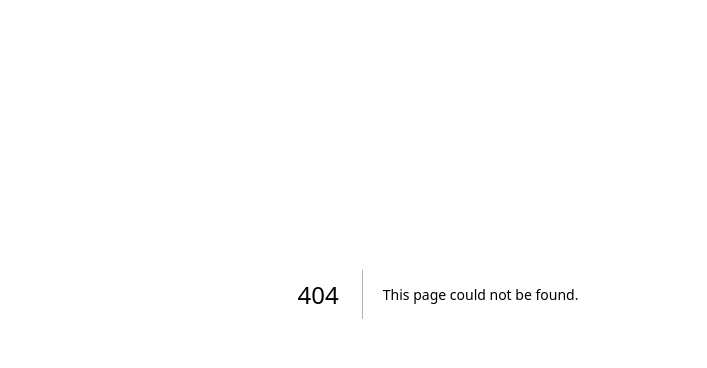
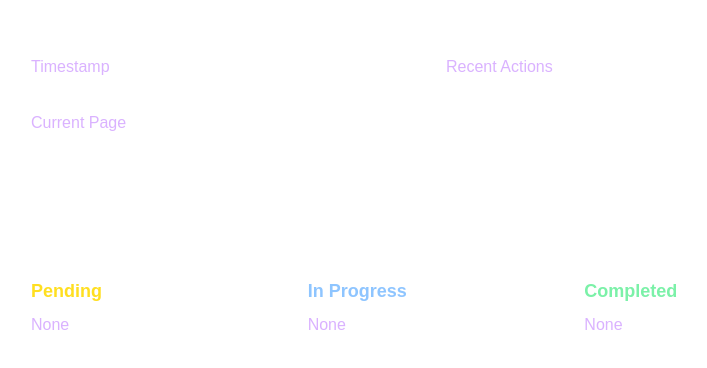
Before and after one commit to rootlodge/projectaware, a Next.js app: page /app-orchestration in a window 1280 px wide. Before the commit this address had no page. Shown: the part 106-474 px from the top of the page, without its empty margins (202-909 px from the left). Built offline with nearby package versions, Linux system fonts and the light colour scheme.

Commit message:
Add Agent Orchestration Dashboard and update memory database
- Introduced AgentOrchestrationDashboard component for managing agent tasks and context.
- Updated Home component to include orchestration tab.

```diff
--- /dev/null
+++ b/src/app/app-orchestration/page.tsx
@@ -0,0 +1,6 @@
+'use client';
+import AgentOrchestrationDashboard from '@/components/AgentOrchestrationDashboard';
+
+export default function AppOrchestrationPage() {
+  return <AgentOrchestrationDashboard />;
+}
--- a/src/app/page.tsx
+++ b/src/app/page.tsx
@@ -10,7 +10,8 @@ import EmotionDisplay from '@/components/EmotionDisplay';
 import ModelSelectorNew from '@/components/ModelSelectorNew';
 import OllamaTest from '@/components/OllamaTest';
 import MemoryDashboard from '@/components/MemoryDashboard';
-import { Brain, Cpu, Users, Heart, Settings, BarChart3, Database, MessageCircle } from 'lucide-react';
+import { Brain, Cpu, Users, Heart, Settings, BarChart3, Database, MessageCircle, Zap } from 'lucide-react';
+import AgentOrchestrationDashboard from '@/components/AgentOrchestrationDashboard';
 
 export default function Home() {
   const [activeTab, setActiveTab] = useState('dashboard');
@@ -90,6 +91,7 @@ export default function Home() {
     { id: 'agents', name: 'Agent Manager', icon: Users },
     { id: 'emotions', name: 'Emotion Engine', icon: Heart },
     { id: 'memory', name: 'Memory Analytics', icon: Database },
+    { id: 'orchestration', name: 'Orchestration', icon: Zap },
     { id: 'system', name: 'System Status', icon: Cpu },
     { id: 'settings', name: 'Settings', icon: Settings }
   ];
@@ -158,17 +160,16 @@ export default function Home() {
         {activeTab === 'agents' && <AgentManager />}
         {activeTab === 'emotions' && <EmotionDisplay />}
         {activeTab === 'memory' && <MemoryDashboard />}
+        {activeTab === 'orchestration' && <AgentOrchestrationDashboard />}
         {activeTab === 'system' && <SystemStatus />}
         {activeTab === 'settings' && (
           <div className="space-y-6">
             <div className="bg-white/5 backdrop-blur-sm rounded-xl p-8 border border-white/10">
               <h2 className="text-2xl font-bold text-white mb-6">Settings</h2>
-
               {/* Ollama Test Section */}
               <div className="mb-8">
                 <OllamaTest />
               </div>
-
               {/* Model Selection Section */}
               <ModelSelectorNew onModelChange={(model: string) => {
                 console.log('Model changed to:', model);
--- /dev/null
+++ b/src/components/AgentOrchestrationDashboard.tsx
@@ -0,0 +1,133 @@
+import React, { useEffect, useState } from 'react';
+
+interface ContextSnapshot {
+  timestamp: string;
+  recentActions: string[];
+  currentPage: string;
+  userId?: string;
+  deviceType?: string;
+  environment?: string;
+}
+
+interface OrchestrationTask {
+  id: string;
+  description: string;
+  requiredAgents: string[];
+  status: 'pending' | 'in_progress' | 'completed';
+}
+
+export default function AgentOrchestrationDashboard() {
+  const [context, setContext] = useState<ContextSnapshot | null>(null);
+  const [pending, setPending] = useState<OrchestrationTask[]>([]);
+  const [inProgress, setInProgress] = useState<OrchestrationTask[]>([]);
+  const [completed, setCompleted] = useState<OrchestrationTask[]>([]);
+  const [loading, setLoading] = useState(true);
+  const [error, setError] = useState<string | null>(null);
+
+  useEffect(() => {
+    let mounted = true;
+    const fetchData = async () => {
+      setLoading(true);
+      setError(null);
+      try {
+        const contextRes = await fetch('/api/agents/context');
+        const contextData = await contextRes.json();
+        const orchRes = await fetch('/api/agents/orchestrate', { method: 'POST' });
+        const orchData = await orchRes.json();
+        if (!mounted) return;
+        setContext(contextData);
+        setPending(orchData.pending || []);
+        setInProgress(orchData.inProgress || []);
+        setCompleted(orchData.completed || []);
+      } catch (err) {
+        setError('Unable to load orchestration data.');
+      } finally {
+        setLoading(false);
+      }
+    };
+    fetchData();
+    return () => { mounted = false; };
+  }, []);
+
+  return (
+    <main className="max-w-4xl mx-auto py-10 px-4 space-y-8">
+      <h1 className="text-3xl font-bold text-white mb-6">Agent Orchestration Dashboard</h1>
+      {loading ? (
+        <div className="text-purple-300">Loading...</div>
+      ) : error ? (
+        <div className="text-red-400">{error}</div>
+      ) : (
+        <>
+          <section className="bg-white/5 rounded-xl p-6 border border-white/10 mb-6">
+            <h2 className="text-xl font-semibold text-white mb-2">Current Context</h2>
+            <dl className="grid grid-cols-1 md:grid-cols-2 gap-4">
+              <div>
+                <dt className="text-purple-300">Timestamp</dt>
+                <dd className="text-white mb-2">{context?.timestamp}</dd>
+                <dt className="text-purple-300">Current Page</dt>
+                <dd className="text-white mb-2">{context?.currentPage}</dd>
+                {context?.userId && <><dt className="text-purple-300">User ID</dt><dd className="text-white mb-2">{context.userId}</dd></>}
+                {context?.deviceType && <><dt className="text-purple-300">Device</dt><dd className="text-white mb-2">{context.deviceType}</dd></>}
+                {context?.environment && <><dt className="text-purple-300">Environment</dt><dd className="text-white mb-2">{context.environment}</dd></>}
+              </div>
+              <div>
+                <dt className="text-purple-300">Recent Actions</dt>
+                <dd className="text-white mb-2">
+                  {context?.recentActions?.length ? (
+                    <ul className="list-disc ml-5">
+                      {context.recentActions.map((a, i) => <li key={i}>{a}</li>)}
+                    </ul>
+                  ) : 'None'}
+                </dd>
+              </div>
+            </dl>
+          </section>
+          <section className="bg-white/5 rounded-xl p-6 border border-white/10 mb-6">
+            <h2 className="text-xl font-semibold text-white mb-2">Orchestration Tasks</h2>
+            <div className="grid grid-cols-1 md:grid-cols-3 gap-4">
+              <div>
+                <h3 className="text-lg font-bold text-yellow-300 mb-2">Pending</h3>
+                {pending.length ? (
+                  <ul className="space-y-2">
+                    {pending.map(task => (
+                      <li key={task.id} className="bg-yellow-500/10 rounded p-3 text-white">
+                        <div className="font-medium">{task.description}</div>
+                        <div className="text-xs text-yellow-200">Agents: {task.requiredAgents.join(', ')}</div>
+                      </li>
+                    ))}
+                  </ul>
+                ) : <div className="text-purple-300">None</div>}
+              </div>
+              <div>
+                <h3 className="text-lg font-bold text-blue-300 mb-2">In Progress</h3>
+                {inProgress.length ? (
+                  <ul className="space-y-2">
+                    {inProgress.map(task => (
+                      <li key={task.id} className="bg-blue-500/10 rounded p-3 text-white">
+                        <div className="font-medium">{task.description}</div>
+                        <div className="text-xs text-blue-200">Agents: {task.requiredAgents.join(', ')}</div>
+                      </li>
+                    ))}
+                  </ul>
+                ) : <div className="text-purple-300">None</div>}
+              </div>
+              <div>
+                <h3 className="text-lg font-bold text-green-300 mb-2">Completed</h3>
+                {completed.length ? (
+                  <ul className="space-y-2">
+                    {completed.map(task => (
+                      <li key={task.id} className="bg-green-500/10 rounded p-3 text-white">
+                        <div className="font-medium">{task.description}</div>
+                        <div className="text-xs text-green-200">Agents: {task.requiredAgents.join(', ')}</div>
+                      </li>
+                    ))}
+                  </ul>
+                ) : <div className="text-purple-300">None</div>}
+              </div>
+            </div>
+          </section>
+        </>
+      )}
+    </main>
+  );
+}
--- a/src/lib/config/state.json
+++ b/src/lib/config/state.json
@@ -825,5 +825,5 @@
       }
     ]
   },
-  "last_updated": "2025-07-13T00:14:10.409Z"
+  "last_updated": "2025-07-13T00:17:45.262Z"
 }
```
Also changed, not shown: 1 other file (tests, documents, lock files or other folders).
